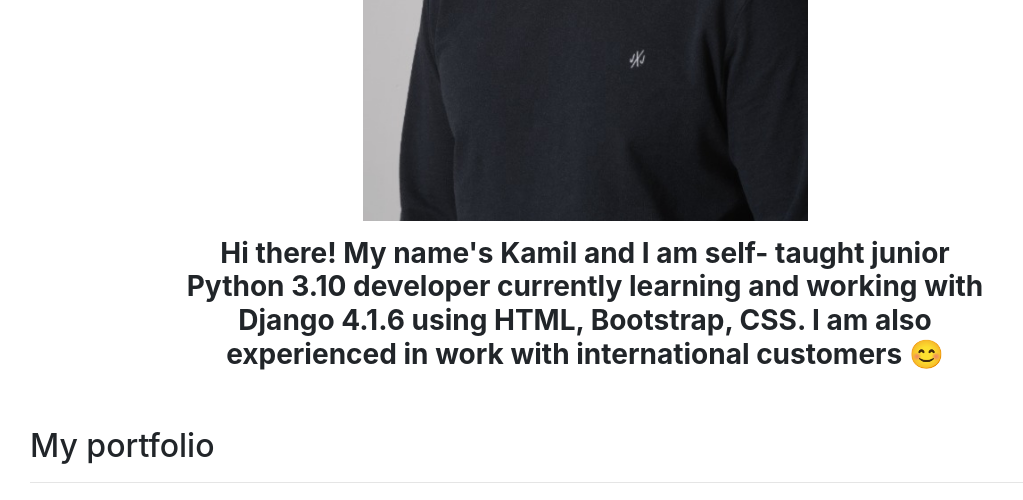
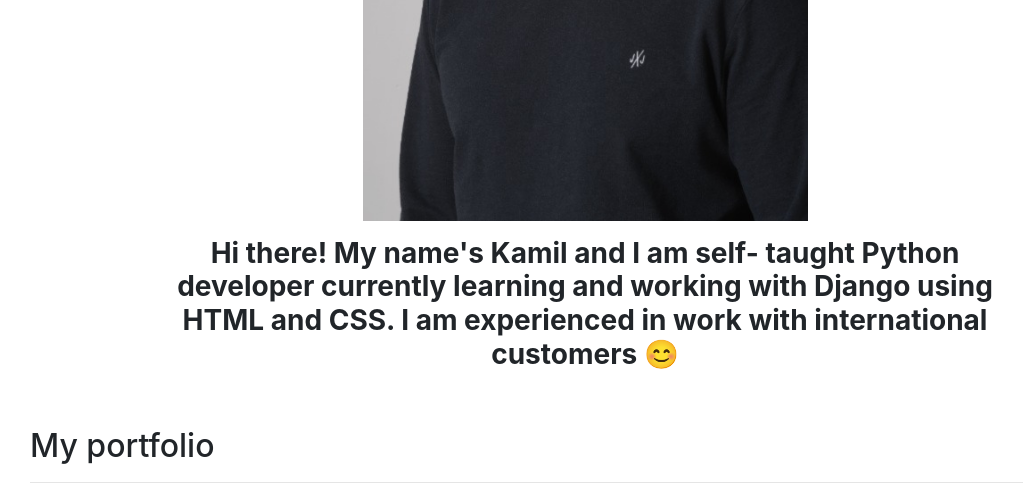
Before and after one commit to kwisniewski0103/kwisniewski0103-kwisniewski0103-Django-4.1.6-Personal-portfolio-project, a Django app: page / in a window 1280 px wide. Shown: the part 487-987 px from the top of the page, without its empty margins (55-1078 px from the left). Run offline with Django 4.2, Linux system fonts and the light colour scheme; data comes from the database, SQL or seed files in the repository; some libraries are stand-ins or nearby versions.

Commit message:
|the newest

```diff
--- a/portfolio/templates/portfolio/base.html
+++ b/portfolio/templates/portfolio/base.html
@@ -33,7 +33,7 @@
       <div class="collapse navbar-collapse text-center" id="navbarNav">
         <ul class="navbar-nav ml-auto">
           <li class="nav-item">
-            <a class="nav-link" href="{% static "portfolio/Kamil_Wiśniewski_-_Junior_Python_Developer.pdf" %}">Resume</a>
+            <a class="nav-link" href="{% static 'portfolio/CV-Kamil-Wisniewski-Python developer.pdf' %}">Resume</a>
           </li>
           <li class="nav-item">
             <a class="nav-link" href="https://www.linkedin.com/in/kamil-wi%C5%9Bniewski-612564265" target="_blank">LinkedIn</a>
--- a/portfolio/templates/portfolio/home.html
+++ b/portfolio/templates/portfolio/home.html
@@ -12,7 +12,7 @@
 
 <div class="row justify-content-center mb-3">
   <div class="col-md-9 text-center">
-    <h3 id="hometext" class="font-weight-bold"> Hi there! My name's Kamil and I am self- taught junior Python 3.10 developer currently learning and working with Django 4.1.6 using HTML, Bootstrap, CSS. I am also experienced in work with international customers 😊</h3>
+    <h3 id="hometext" class="font-weight-bold"> Hi there! My name's Kamil and I am self- taught Python developer currently learning and working with Django using HTML and CSS. I am experienced in work with international customers 😊</h3>
   </div>
 </div>
 
```
